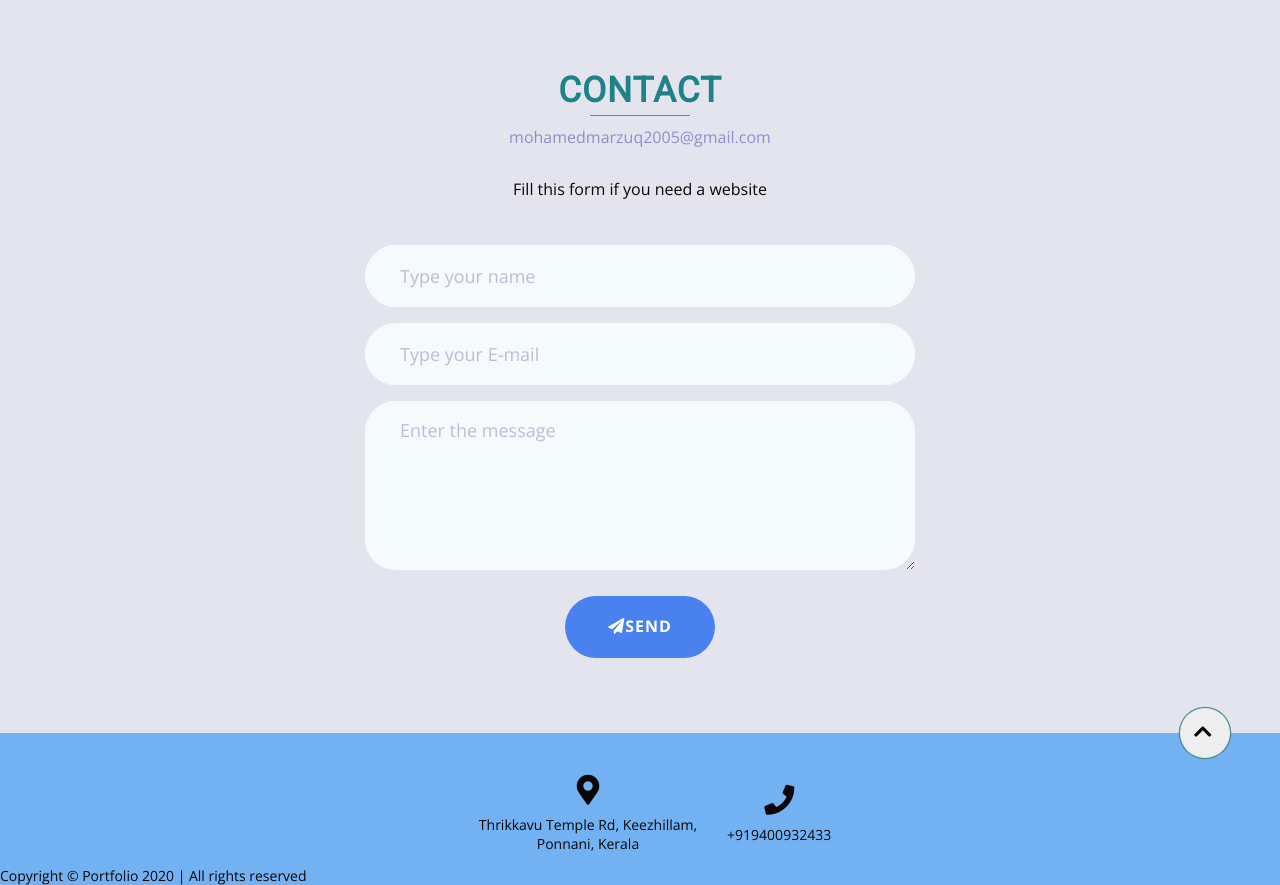
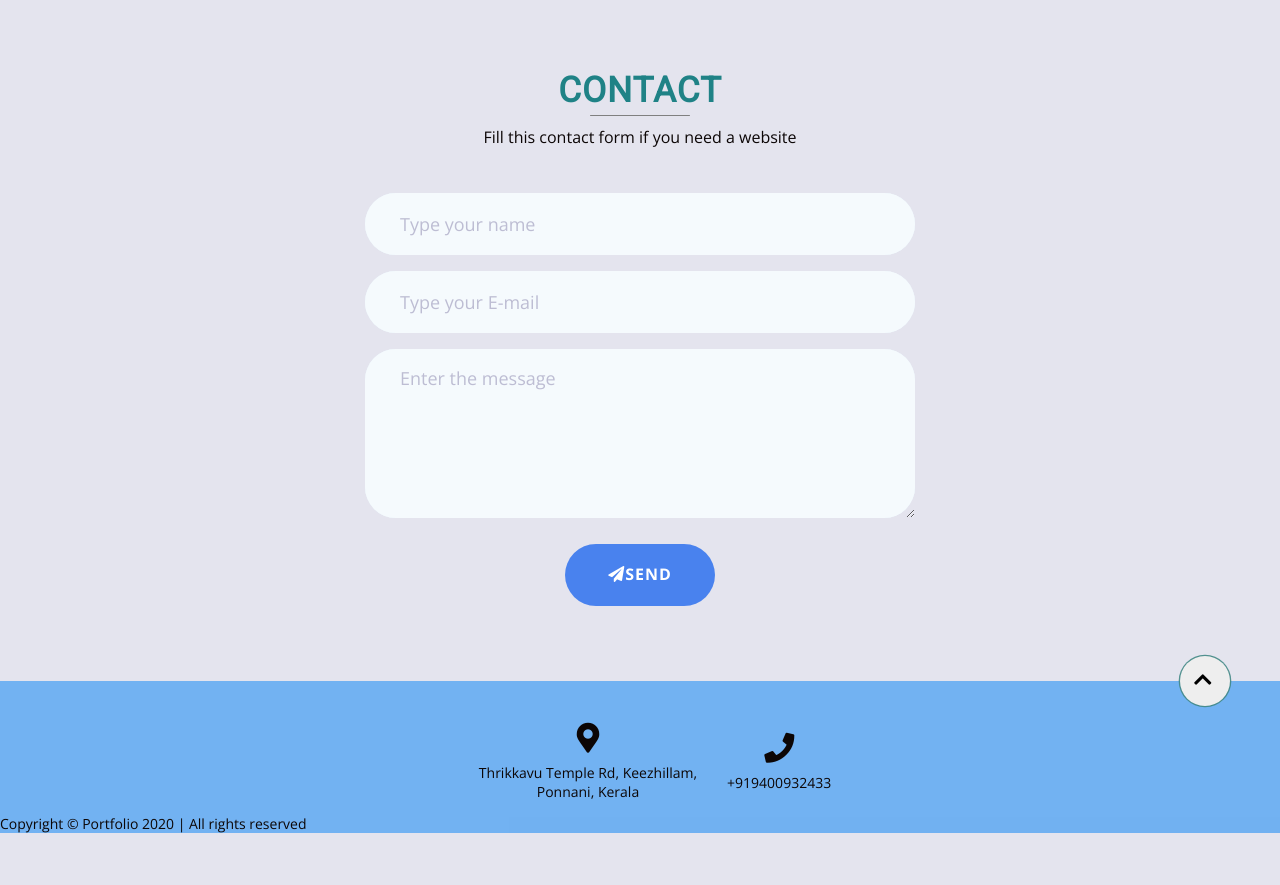
Before and after one commit to mohamedmarzuq5/mohamedmarzuq5.github.io, a plain HTML site: page index.html in a window 1280 px wide. Shown: the part 2740-3625 px from the top of the page. After the commit the page ends 3573 px from the top, so only its background shows below. Drawn offline with nearby package versions, Linux system fonts and the light colour scheme.

Commit message:
Update index.html
mailid commanded

```diff
--- a/index.html
+++ b/index.html
@@ -943,11 +943,8 @@
             <div class="container">
                 <div class="section-heading">
                     <h1>Contact</h1>
-                    <h6><a id="email" href="mailto:mohamedmarzuq2005@gmail.com">mohamedmarzuq2005@gmail.com</a> </h6>
-                </div>
-
-                <div class="section-heading">
-                    <h6>Fill this form if you need a website</h6>
+                    <h6>Fill this contact form if you need a website</h6>
+                    <!--<h6><a id="email" href="mailto:mohamedmarzuq2005@gmail.com">mohamedmarzuq2005@gmail.com</a> </h6>-->
                 </div>
 
 
```
